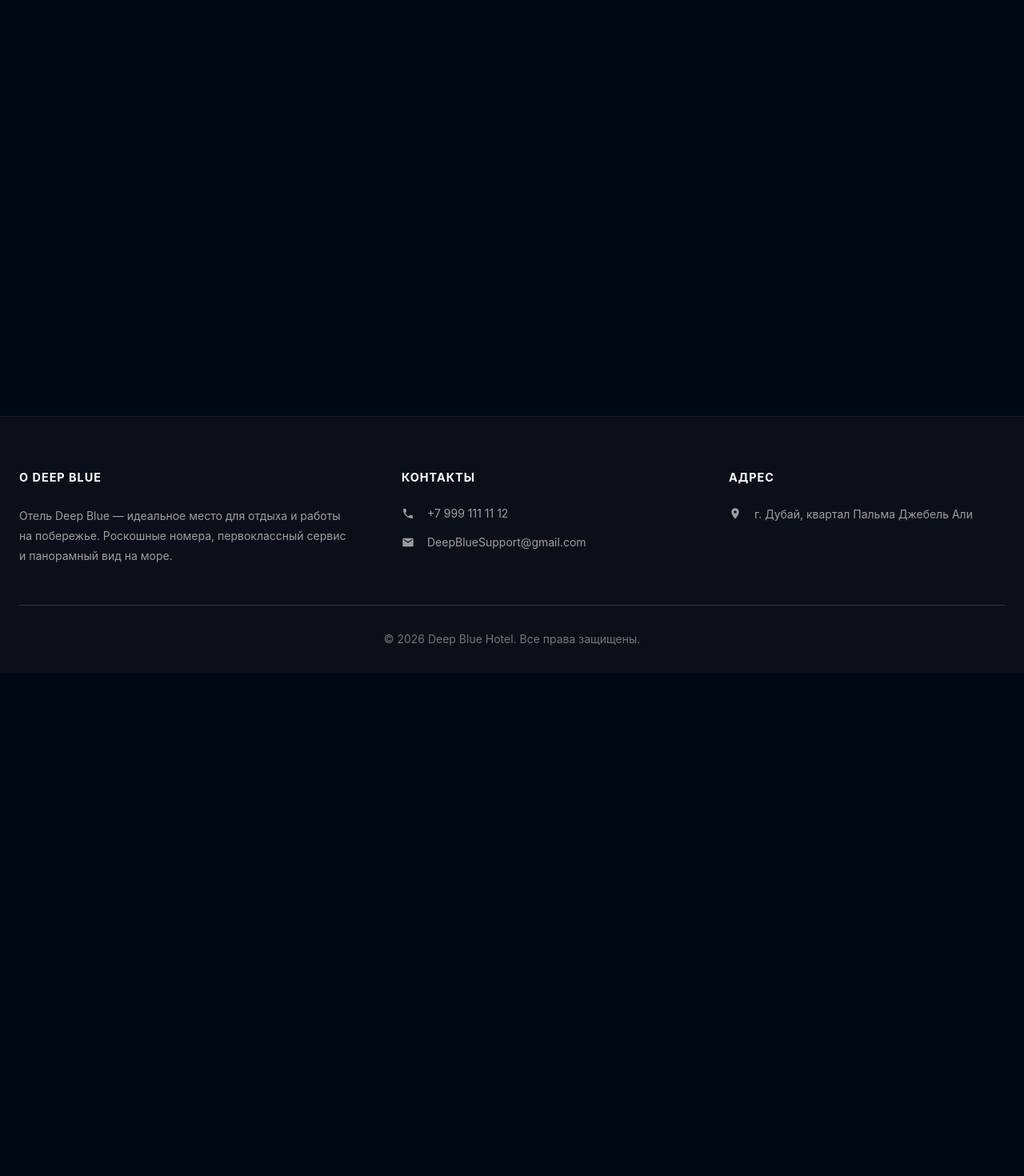
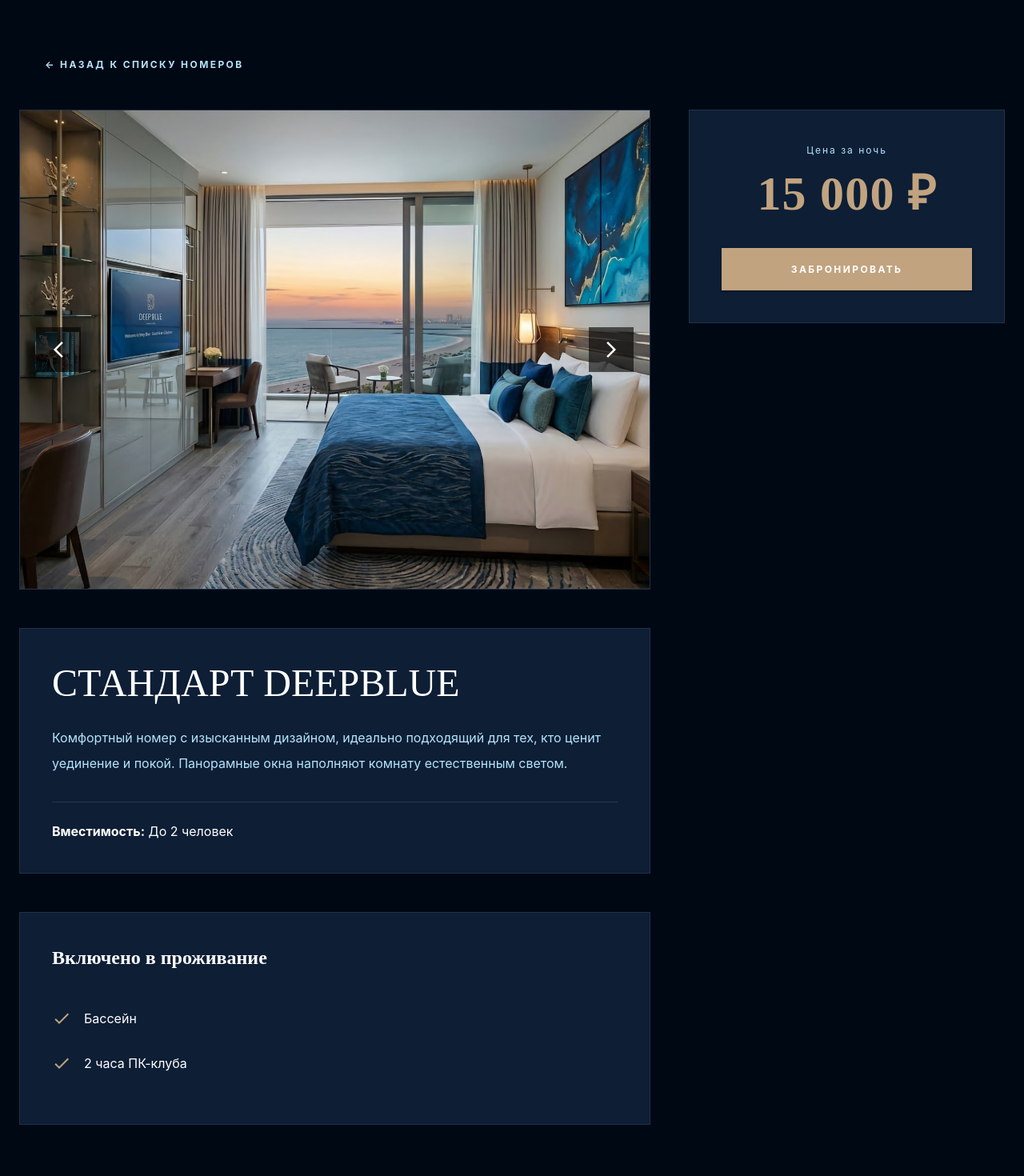
Before and after one commit to El1teHarp521/deep-blue-hotel, a React (Vite) app in the folder frontend/host-app/: page /rooms/1 in a window 1280 px wide. Shown: the part 120-1590 px from the top of the page at 80% size. Before the commit the page ends 961 px from the top, so only its background shows below. Built offline with nearby package versions, Linux system fonts and the light colour scheme.

Commit message:
Аlp 0.4.1

```diff
--- a/frontend/host-app/src/App.jsx
+++ b/frontend/host-app/src/App.jsx
@@ -19,6 +19,7 @@
 import EntertainmentPage from './pages/EntertainmentPage';
 import SpaPage from './pages/SpaPage';
 import ParkingPage from './pages/ParkingPage';
+import RoomDetailPage from './pages/RoomDetailPage';
 
 const Footer = ({ t }) => (
   <Box sx={{ bgcolor: '#0b0f19', color: 'white', pt: 8, pb: 4, borderTop: '1px solid rgba(255,255,255,0.05)' }}>
@@ -132,6 +133,7 @@
           <Route path="/entertainment" element={<EntertainmentPage t={t} />} />
           <Route path="/spa" element={<SpaPage t={t} />} />
           <Route path="/parking" element={<ParkingPage t={t} />} />
+          <Route path="/rooms/:roomType" element={<RoomDetailPage t={t} />} />
         </Routes>
       </Box>
       <Footer t={t} />
--- /dev/null
+++ b/frontend/host-app/src/pages/RoomDetailPage.jsx
@@ -0,0 +1,109 @@
+import React, { useState } from 'react';
+import { useParams, useNavigate } from 'react-router-dom';
+import { Box, Container, Typography, CardMedia, Button, Paper, Divider, IconButton, List, ListItem, ListItemText } from '@mui/material';
+
+// БЕЗОПАСНЫЙ ИМПОРТ ИКОНОК
+import ArrowBackIosNewIcon from '@mui/icons-material/ArrowBackIosNew';
+import ArrowForwardIosIcon from '@mui/icons-material/ArrowForwardIos';
+import CheckIcon from '@mui/icons-material/Check'; // Заменили на стандартную галочку
+
+export default function RoomDetailPage({ t }) {
+  const { roomType } = useParams();
+  const navigate = useNavigate();
+
+  // Описание картинок под каждый тип номера
+  const gallery = {
+    standard: ['/images/room-standard-1.jpg', '/images/room-standard-2.jpg', '/images/room-standard-3.jpg', '/images/room-standard-4.jpg'],
+    business: ['/images/room-business-1.jpg', '/images/room-business-2.jpg', '/images/room-business-3.jpg', '/images/room-business-4.jpg', '/images/room-business-5.jpg'],
+    lux: ['/images/room-lux-1.jpg', '/images/room-lux-2.jpg', '/images/room-lux-3.jpg', '/images/room-lux-4.jpg', '/images/room-lux-5.jpg', '/images/room-lux-6.jpg'],
+    penthouse: ['/images/room-penthouse-1.jpg', '/images/room-penthouse-2.jpg', '/images/room-penthouse-3.jpg', '/images/room-penthouse-4.jpg', '/images/room-penthouse-5.jpg', '/images/room-penthouse-6.jpg']
+  };
+
+  const images = gallery[roomType] || gallery.standard;
+  const details = t.roomDetails[roomType] || t.roomDetails.standard;
+
+  const [activeSlide, setActiveSlide] = useState(0);
+
+  const handleNext = () => {
+    setActiveSlide((prev) => (prev === images.length - 1 ? 0 : prev + 1));
+  };
+
+  const handlePrev = () => {
+    setActiveSlide((prev) => (prev === 0 ? images.length - 1 : prev - 1));
+  };
+
+  return (
+    <Box sx={{ pt: 22, pb: 10 }}>
+      <Container maxWidth="xl">
+        <Button onClick={() => navigate('/rooms')} sx={{ mb: 4, color: 'text.secondary', fontWeight: 'bold' }}>
+          ← НАЗАД К СПИСКУ НОМЕРОВ
+        </Button>
+
+        {/* ДВУХКОЛОНОЧНЫЙ ЛЕЙАУТ */}
+        <Box sx={{ display: 'grid', gridTemplateColumns: { xs: '1fr', lg: '2fr 1fr' }, gap: 6 }}>
+
+          {/* ЛЕВАЯ КОЛОНКА (Слайдер, описание, включенные услуги) */}
+          <Box>
+            {/* СЛАЙДЕР БЕЗ КРУГЛЫХ УГЛОВ */}
+            <Paper sx={{ position: 'relative', height: 600, overflow: 'hidden', mb: 6, borderRadius: 0 }}>
+              <CardMedia
+                component="img"
+                image={images[activeSlide]}
+                sx={{ height: '100%', objectFit: 'cover', transition: 'opacity 0.4s ease-in-out', borderRadius: 0 }}
+              />
+              <IconButton onClick={handlePrev} sx={{ position: 'absolute', left: 20, top: '50%', transform: 'translateY(-50%)', bgcolor: 'rgba(0,0,0,0.6)', color: 'white', borderRadius: 0, p: 2 }}>
+                <ArrowBackIosNewIcon />
+              </IconButton>
+              <IconButton onClick={handleNext} sx={{ position: 'absolute', right: 20, top: '50%', transform: 'translateY(-50%)', bgcolor: 'rgba(0,0,0,0.6)', color: 'white', borderRadius: 0, p: 2 }}>
+                <ArrowForwardIosIcon />
+              </IconButton>
+            </Paper>
+
+            {/* Описание */}
+            <Paper sx={{ p: 5, mb: 6, borderRadius: 0 }}>
+              <Typography variant="h3" sx={{ fontFamily: 'Playfair Display', mb: 3, color: 'text.primary' }}>{details.title}</Typography>
+              <Typography variant="body1" sx={{ color: 'text.secondary', lineHeight: 2, mb: 4 }}>
+                {details.desc}
+              </Typography>
+              <Divider sx={{ my: 3 }} />
+              <Typography variant="body1" sx={{ color: 'text.primary' }}>
+                <b>{t.capacity}:</b> {details.capacity}
+              </Typography>
+            </Paper>
+
+            {/* Включено в проживание */}
+            <Paper sx={{ p: 5, borderRadius: 0 }}>
+              <Typography variant="h5" sx={{ fontFamily: 'Playfair Display', mb: 3, fontWeight: 'bold', color: 'text.primary' }}>{t.includedTitle}</Typography>
+              <List>
+                {details.included.map((item, idx) => (
+                  <ListItem key={idx} disablePadding sx={{ py: 1.5 }}>
+                    <CheckIcon sx={{ color: 'secondary.main', mr: 2 }} />
+                    <ListItemText primary={item} primaryTypographyProps={{ style: { fontWeight: 600, fontSize: '1rem', color: 'text.primary' } }} />
+                  </ListItem>
+                ))}
+              </List>
+            </Paper>
+          </Box>
+
+          {/* ПРАВАЯ КОЛОНКА (Песочная карточка с ценой - липкая) */}
+          <Box sx={{ position: 'sticky', top: 180, alignSelf: 'start' }}>
+            <Paper sx={{ p: 5, border: '1px solid rgba(128,128,128,0.2)', bgcolor: 'background.paper', textAlign: 'center', borderRadius: 0 }}>
+              <Typography variant="caption" sx={{ letterSpacing: 2, display: 'block', mb: 1, color: 'text.secondary' }}>{t.pricePerNight}</Typography>
+              <Typography variant="h2" color="secondary" sx={{ fontWeight: 'bold', mb: 4 }}>
+                {details.price}
+              </Typography>
+              <Button
+                variant="contained"
+                fullWidth
+                sx={{ bgcolor: '#c1a37f', color: 'white', py: 2, fontWeight: 'bold', borderRadius: 0, '&:hover': { bgcolor: '#a68a64' } }}
+              >
+                {t.book}
+              </Button>
+            </Paper>
+          </Box>
+
+        </Box>
+      </Container>
+    </Box>
+  );
+}
--- a/frontend/host-app/src/pages/RoomsPage.jsx
+++ b/frontend/host-app/src/pages/RoomsPage.jsx
@@ -1,12 +1,15 @@
 import React from 'react';
 import { Box, Container, Typography, CardMedia, Button, Paper } from '@mui/material';
+import { useNavigate } from 'react-router-dom';
 
 export default function RoomsPage({ t }) {
+  const navigate = useNavigate();
+
   const rooms = [
-    { title: t.roomPenthouse, img: '/images/room-penthouse-1.jpg', d: t.roomPenthouseDesc },
-    { title: t.roomLux, img: '/images/room-lux-1.jpg', d: t.roomLuxDesc },
-    { title: t.roomRoyal, img: '/images/room-business-1.jpg', d: t.roomRoyalDesc },
-    { title: t.roomStandard, img: '/images/room-standard-1.jpg', d: t.roomStandardDesc }
+    { id: 'standard', title: t.roomStandard, img: '/images/room-standard-1.jpg', d: t.roomStandardDesc },
+    { id: 'business', title: t.roomRoyal, img: '/images/room-business-1.jpg', d: t.roomRoyalDesc },
+    { id: 'lux', title: t.roomLux, img: '/images/room-lux-1.jpg', d: t.roomLuxDesc },
+    { id: 'penthouse', title: t.roomPenthouse, img: '/images/room-penthouse-1.jpg', d: t.roomPenthouseDesc }
   ];
 
   return (
@@ -15,9 +18,20 @@
         <Typography variant="h2" align="center" sx={{ fontFamily: 'Playfair Display', mb: 8, color: 'text.primary' }}>
           {t.roomsTitle}
         </Typography>
-        <Box sx={{ display: 'grid', gridTemplateColumns: { xs: '1fr', sm: '1fr 1fr', lg: '1fr 1fr 1fr 1fr' }, gap: 4 }}>
+        <Box sx={{
+          display: 'grid',
+          gridTemplateColumns: { xs: '1fr', sm: '1fr 1fr', lg: '1fr 1fr 1fr 1fr' },
+          gap: 4
+        }}>
           {rooms.map((room, i) => (
-            <Paper key={i} sx={{ p: 3, bgcolor: 'background.paper', borderRadius: 0, display: 'flex', flexDirection: 'column', height: '100%' }}>
+            <Paper key={i} sx={{
+              p: 3,
+              bgcolor: 'background.paper',
+              borderRadius: 0,
+              display: 'flex',
+              flexDirection: 'column',
+              height: '100%'
+            }}>
               <CardMedia component="img" image={room.img} sx={{ height: 350, objectFit: 'cover', borderRadius: 0, mb: 3 }} />
               <Typography variant="h5" sx={{ fontFamily: 'Playfair Display', fontWeight: 600, mb: 2, minHeight: 60, color: 'text.primary' }}>
                 {room.title}
@@ -26,7 +40,12 @@
                 {room.d}
               </Typography>
               <Box sx={{ mt: 'auto' }}>
-                <Button variant="contained" fullWidth sx={{ bgcolor: '#c1a37f', color: 'white', borderRadius: 0, boxShadow: 0, '&:hover': { bgcolor: '#a68a64' } }}>
+                <Button
+                  variant="contained"
+                  fullWidth
+                  onClick={() => navigate(`/rooms/${room.id}`)} // Навигация на страницу деталей
+                  sx={{ bgcolor: '#c1a37f', color: 'white', borderRadius: 0, boxShadow: 0, '&:hover': { bgcolor: '#a68a64' } }}
+                >
                   {t.learnMore}
                 </Button>
               </Box>
--- a/frontend/host-app/src/translations.js
+++ b/frontend/host-app/src/translations.js
@@ -8,6 +8,10 @@
     learnMore: 'УЗНАТЬ БОЛЬШЕ',
     rent: 'АРЕНДОВАТЬ',
     book: 'ЗАБРОНИРОВАТЬ',
+    capacity: 'Вместимость',
+    includedTitle: 'Включено в проживание',
+    pricePerNight: 'Цена за ночь',
+    peopleCount: 'чел.',
 
     heroTitle: 'Стильный,\nГрандиозный,\nНевероятный',
     offerTitle: 'DeepBlue предлагает',
@@ -19,14 +23,6 @@
     cardSpaTitle: 'SPA & Wellness',
     cardSpaDesc: 'Обретите внутреннюю гармонию.',
 
-    locTitle: 'РАСПОЛОЖЕНИЕ',
-    dateTitle: 'ЗАСЕЛЕНИЕ / ВЫЕЗД',
-    dateSelect: 'ВЫБЕРИТЕ ДАТЫ',
-    adults: 'ВЗРОСЛЫЕ',
-    children: 'ДЕТИ',
-    currency: 'ВАЛЮТА',
-    checkBtn: 'ПРОВЕРИТЬ ДОСТУПНОСТЬ',
-
     roomsTitle: 'Наши Номера',
     roomPenthouse: 'ПЕНТХАУСЫ SIGNATURE PENTHOUSE',
     roomPenthouseDesc: 'Мир исключительной роскоши с собственными бассейнами и панорамным остеклением.',
@@ -36,6 +32,38 @@
     roomRoyalDesc: 'Эксклюзивный доступ в лаунж-зону, легкие закуски и премиальные напитки в течение дня.',
     roomStandard: 'СТАНДАРТ DEEPBLUE',
     roomStandardDesc: 'Комфорт, эргономичный дизайн и уют в каждой детали вашего пребывания.',
+
+    // ДЕТАЛИ НОМЕРОВ (ДЛЯ СТРАНИЦЫ ДЕТАЛЕЙ)
+    roomDetails: {
+      standard: {
+        title: 'СТАНДАРТ DEEPBLUE',
+        desc: 'Комфортный номер с изысканным дизайном, идеально подходящий для тех, кто ценит уединение и покой. Панорамные окна наполняют комнату естественным светом.',
+        capacity: 'До 2 человек',
+        price: '15 000 ₽',
+        included: ['Бассейн', '2 часа ПК-клуба']
+      },
+      business: {
+        title: 'БИЗНЕС-КЛАСС',
+        desc: 'Просторный и функциональный номер, спроектированный с учетом потребностей современных путешественников. Идеальная эргономика для работы и отдыха.',
+        capacity: 'До 2 человек',
+        price: '34 000 ₽',
+        included: ['Бассейн', 'Завтрак', '8 часов ПК-клуба']
+      },
+      lux: {
+        title: 'НОМЕРА ЛЮКС',
+        desc: 'Двухкомнатный люкс представительского класса. Авторская мебель, роскошная гостиная и просторная открытая терраса с панорамным видом на океан.',
+        capacity: 'До 3 человек',
+        price: '67 000 ₽',
+        included: ['Бассейн + бани', 'Полный рацион питания (завтрак, обед, ужин)', '12 часов ПК-клуба']
+      },
+      penthouse: {
+        title: 'ПЕНТХАУС SIGNATURE',
+        desc: 'Вершина роскоши и уединения. Двухуровневый пентхаус на верхнем этаже отеля с собственным инфинити-бассейном на крыше и персональным дворецким.',
+        capacity: 'До 4 человек',
+        price: '152 000 ₽',
+        included: ['Всё включено', '42 часа ПК-клуба', '1 парковочное место']
+      }
+    },
 
     restTitle: 'Ресторан DeepBlue',
     restSub: 'Легендарные гастрономические шедевры в атмосфере абсолютной роскоши.',
@@ -61,27 +89,9 @@
     specialists: 'Наши специалисты',
 
     specialistsList: [
-      {
-        name: 'Алия Шарапова',
-        age: '28 лет',
-        experience: 'Стаж: 6 лет',
-        desc: 'Мастер балийского и расслабляющего массажа. Специализируется на снятии стресса, ароматерапии и холистическом восстановлении сил.',
-        img: '/images/staff-massage-1.jpg'
-      },
-      {
-        name: 'Карина Воробьева',
-        age: '32 года',
-        experience: 'Стаж: 9 лет',
-        desc: 'Эксперт по спортивному и глубокому мышечному массажу. Помогает восстановить тонус мышц, гибкость суставов и легкость во всем теле.',
-        img: '/images/staff-massage-2.jpg'
-      },
-      {
-        name: 'Даниил Царев',
-        age: '30 лет',
-        experience: 'Стаж: 7 лет',
-        desc: 'Специалист по аюрведическим ритуалам и термальной терапии. Создает индивидуальные спа-программы для гармонии ума и тела.',
-        img: '/images/staff-massage-3.jpg'
-      }
+      { name: 'Алия Шарапова', age: '28 лет', experience: 'Стаж: 6 лет', desc: 'Мастер балийского и расслабляющего массажа. Специализируется на снятии стресса, ароматерапии и холистическом восстановлении сил.', img: '/images/staff-massage-1.jpg' },
+      { name: 'Карина Воробьева', age: '32 года', experience: 'Стаж: 9 лет', desc: 'Эксперт по спортивному и глубокому мышечному массажу. Помогает восстановить тонус мышц, гибкость суставов и легкость во всем теле.', img: '/images/staff-massage-2.jpg' },
+      { name: 'Даниил Царев', age: '30 лет', experience: 'Стаж: 7 лет', desc: 'Специалист по аюрведическим ритуалам и термальной терапии. Создает индивидуальные спа-программы для гармонии ума и тела.', img: '/images/staff-massage-3.jpg' }
     ],
 
     parkTitle: 'Парковка DeepBlue',
@@ -106,6 +116,10 @@
     learnMore: 'LEARN MORE',
     rent: 'RENT',
     book: 'BOOK NOW',
+    capacity: 'Capacity',
+    includedTitle: 'Included in Stay',
+    pricePerNight: 'Price per night',
+    peopleCount: 'people',
 
     heroTitle: 'Stylish,\nGrandiose,\nIncredible',
     offerTitle: 'DeepBlue Offers',
@@ -117,14 +131,6 @@
     cardSpaTitle: 'SPA & Wellness',
     cardSpaDesc: 'Find your inner balance and harmony.',
 
-    locTitle: 'LOCATION',
-    dateTitle: 'CHECK-IN / CHECK-OUT',
-    dateSelect: 'SELECT DATES',
-    adults: 'ADULTS',
-    children: 'CHILDREN',
-    currency: 'CURRENCY',
-    checkBtn: 'CHECK AVAILABILITY',
-
     roomsTitle: 'Our Rooms',
     roomPenthouse: 'SIGNATURE PENTHOUSE SUITES',
     roomPenthouseDesc: 'A world of ultimate luxury with private pools and floor-to-ceiling panoramic windows.',
@@ -134,6 +140,38 @@
     roomRoyalDesc: 'Exclusive lounge access, complimentary afternoon tea, and premium evening drinks.',
     roomStandard: 'DEEPBLUE STANDARD',
     roomStandardDesc: 'Comfort, ergonomic design, and supreme luxury in every detail of your stay.',
+
+    // ROOM DETAILS (EN)
+    roomDetails: {
+      standard: {
+        title: 'DEEPBLUE STANDARD',
+        desc: 'A comfortable room with a refined design, ideal for those who value privacy and peace. Floor-to-ceiling windows fill the space with warm natural light.',
+        capacity: 'Up to 2 people',
+        price: '$150',
+        included: ['Swimming Pool', '2 hours of Cyber Arena access']
+      },
+      business: {
+        title: 'BUSINESS CLASS',
+        desc: 'Spacious and highly functional room tailored to the needs of modern global travelers. Features perfect ergonomics for both work and deep relaxation.',
+        capacity: 'Up to 2 people',
+        price: '$340',
+        included: ['Swimming Pool', 'Luxury Breakfast', '8 hours of Cyber Arena access']
+      },
+      lux: {
+        title: 'LUXURY SUITES',
+        desc: 'Executive-class two-room suite. Features custom furniture, a grand living room, and a massive private terrace with breathtaking ocean views.',
+        capacity: 'Up to 3 people',
+        price: '$670',
+        included: ['Thermal Pool + Saunas', 'All-inclusive Dining (Breakfast, Lunch, Dinner)', '12 hours of Cyber Arena access']
+      },
+      penthouse: {
+        title: 'SIGNATURE PENTHOUSE',
+        desc: 'The absolute pinnacle of luxury and ultimate privacy. A two-level top-floor penthouse with a private infinity pool and 24/7 personal butler service.',
+        capacity: 'Up to 4 people',
+        price: '$1,520',
+        included: ['Ultra All Inclusive', '42 hours of Cyber Arena access', '1 VIP Private Parking Spot']
+      }
+    },
 
     restTitle: 'DeepBlue Restaurant',
     restSub: 'Legendary culinary masterpieces in an atmosphere of pure luxury.',
@@ -159,27 +197,9 @@
     specialists: 'Our Specialists',
 
     specialistsList: [
-      {
-        name: 'Alia Sharapova',
-        age: '28 years old',
-        experience: 'Exp: 6 years',
-        desc: 'Master of Balinese and relaxing massage. Specializes in stress relief, aromatherapy, and holistic recovery.',
-        img: '/images/staff-massage-1.jpg'
-      },
-      {
-        name: 'Karina Vorobieva',
-        age: '32 years old',
-        experience: 'Exp: 9 years',
-        desc: 'Expert in sports and deep tissue massage. Helps restore muscle tone, joint flexibility, and overall body lightness.',
-        img: '/images/staff-massage-2.jpg'
-      },
-      {
-        name: 'Daniil Tsarev',
-        age: '30 years old',
-        experience: 'Exp: 7 years',
-        desc: 'Specialist in Ayurvedic rituals and thermal therapy. Creates customized spa programs for mind and body harmony.',
-        img: '/images/staff-massage-3.jpg'
-      }
+      { name: 'Alia Sharapova', age: '28 years old', experience: 'Exp: 6 years', desc: 'Master of Balinese and relaxing massage. Specializes in stress relief, aromatherapy, and holistic recovery.', img: '/images/staff-massage-1.jpg' },
+      { name: 'Karina Vorobieva', age: '32 years old', experience: 'Exp: 9 years', desc: 'Expert in sports and deep tissue massage. Helps restore muscle tone, joint flexibility, and overall body lightness.', img: '/images/staff-massage-2.jpg' },
+      { name: 'Daniil Tsarev', age: '30 years old', experience: 'Exp: 7 years', desc: 'Specialist in Ayurvedic rituals and thermal therapy. Creates customized spa programs for mind and body harmony.', img: '/images/staff-massage-3.jpg' }
     ],
 
     parkTitle: 'DeepBlue Parking',
```
